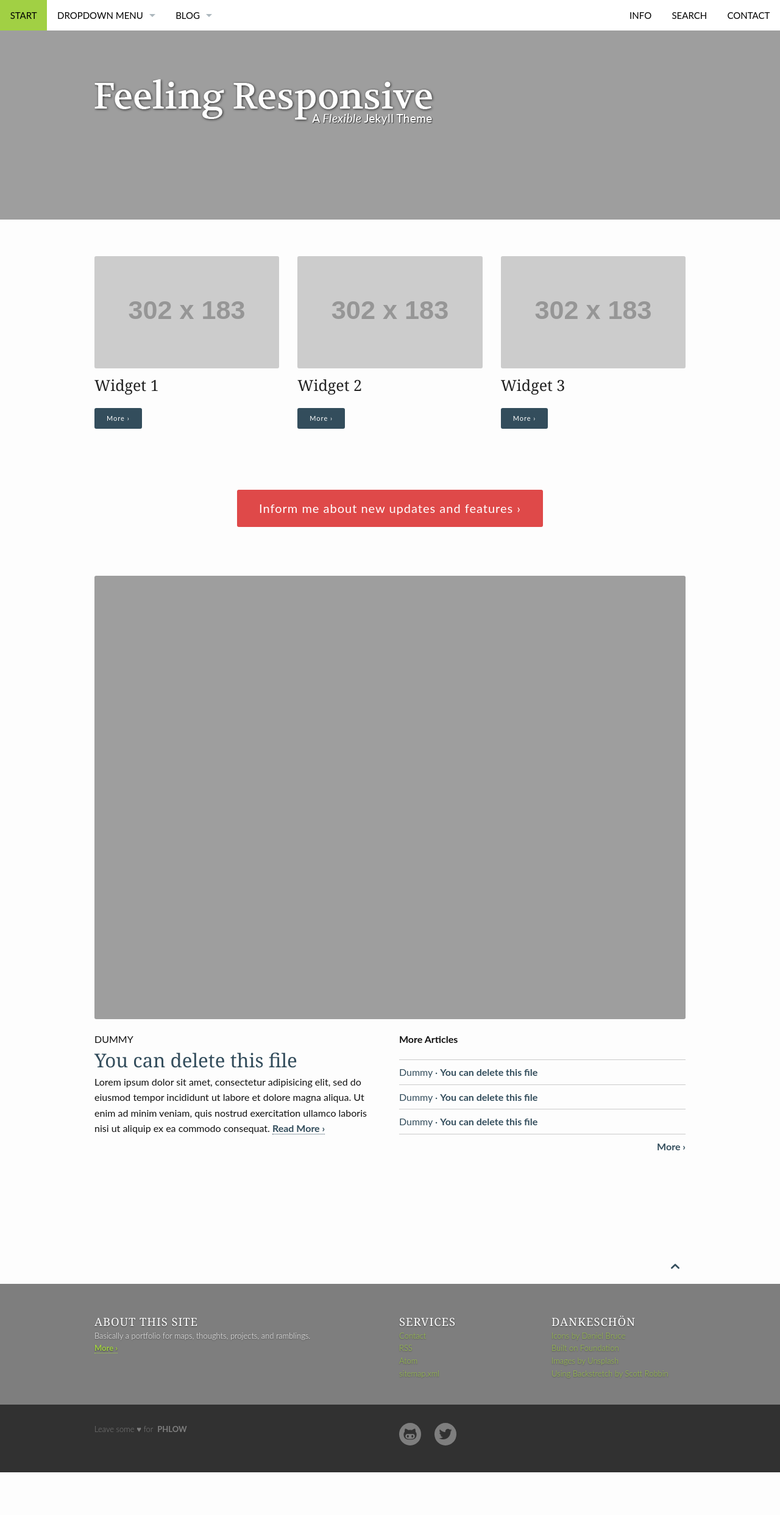
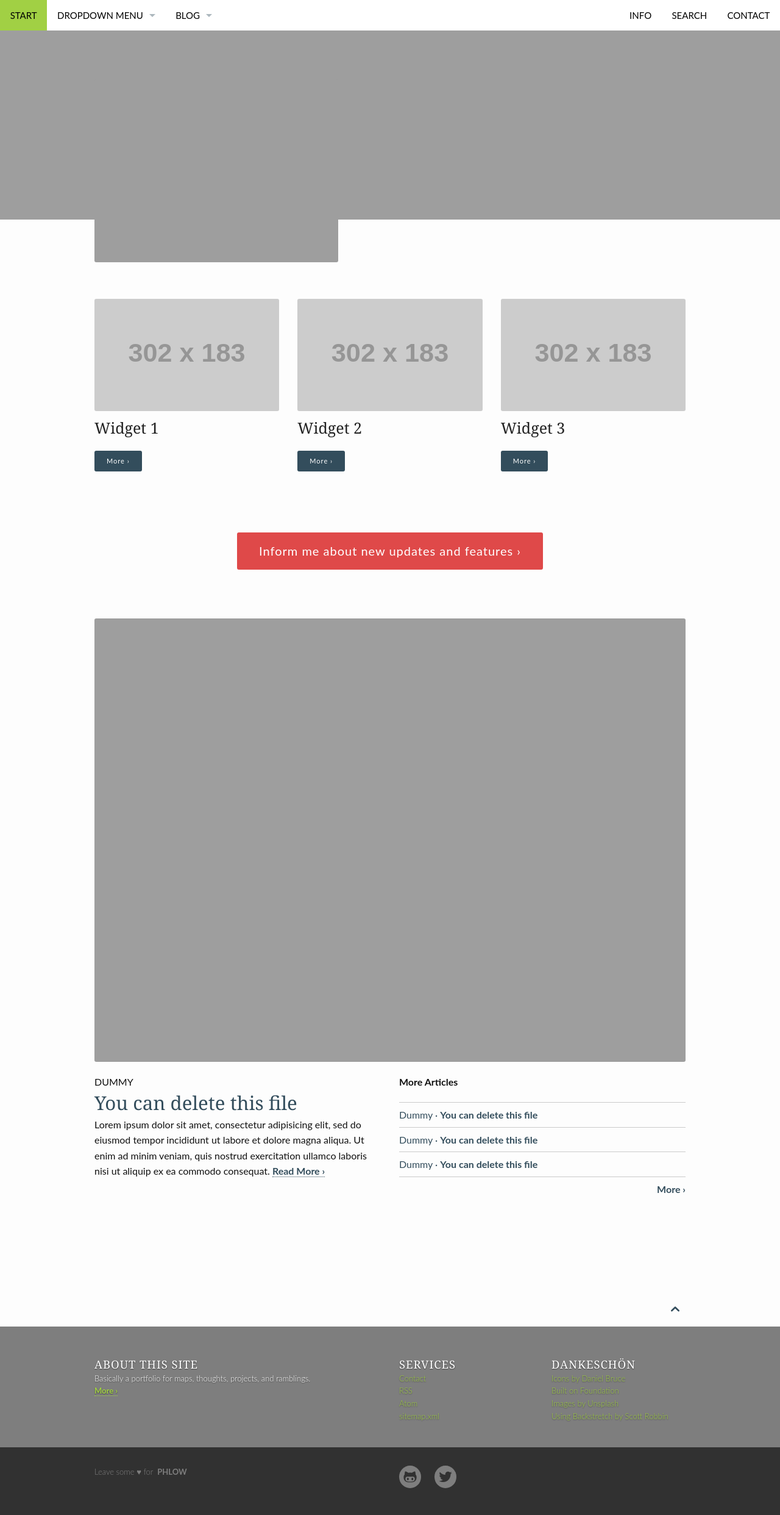
Before and after one commit to wontgruber/wontgruber.github.io, a Jekyll site: the page built from pages/pages-root-folder/index.md, in a window 1280 px wide. Shown: the whole page at 61% size. Built offline with Jekyll 4.4.1, drawn with Linux system fonts in a browser that asks for light colours; before the commit the page ends 2414 px from its top, so only the background shows below that.

Commit message:
Comment out F-R logo

```diff
--- a/_config.yml
+++ b/_config.yml
@@ -41,7 +41,7 @@
 
 
 # Logo size is 600x80 pixels
-logo: "logo.png"
+#logo: "logo.png"
 
 
 # Paginates all X entries
```
